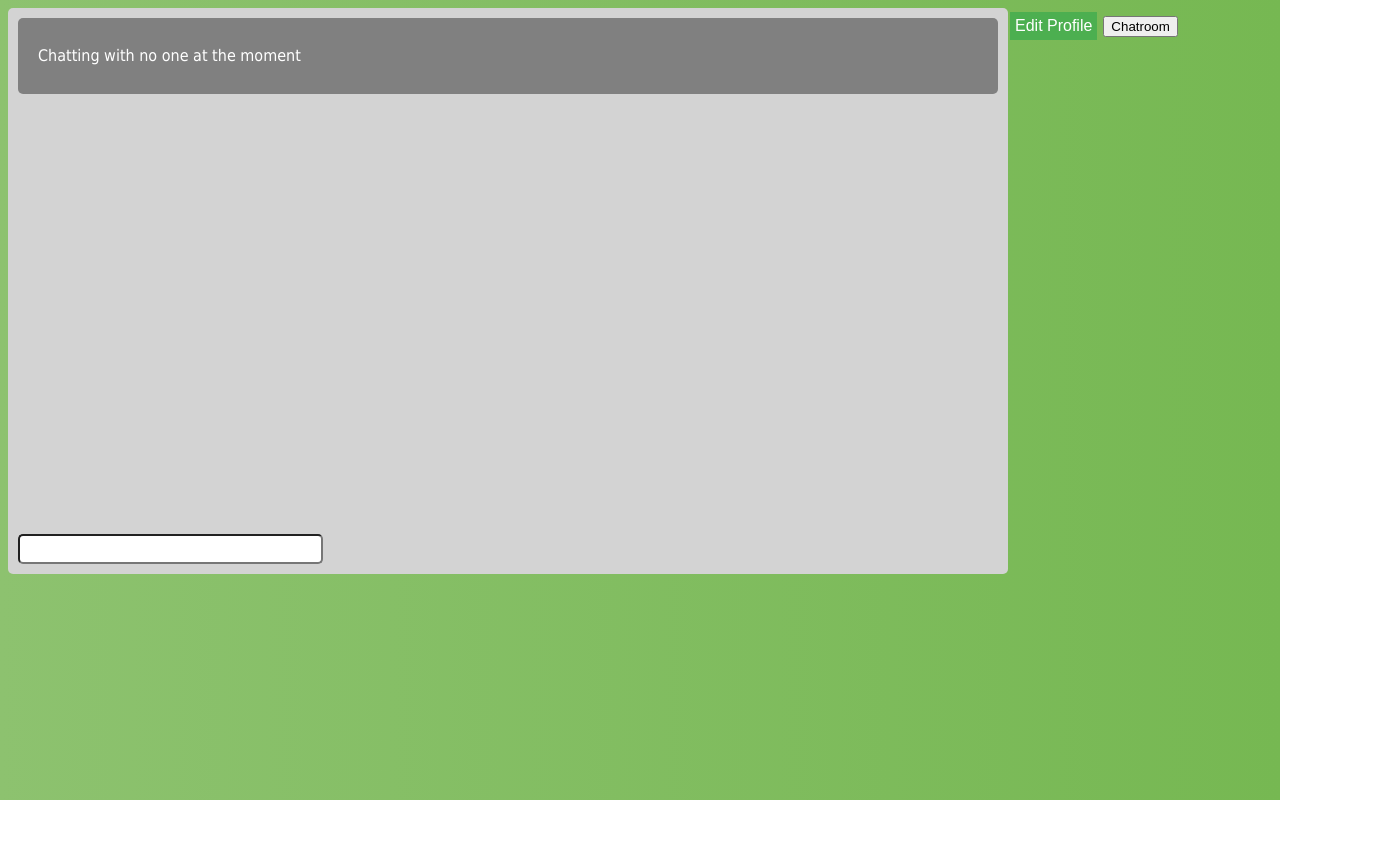
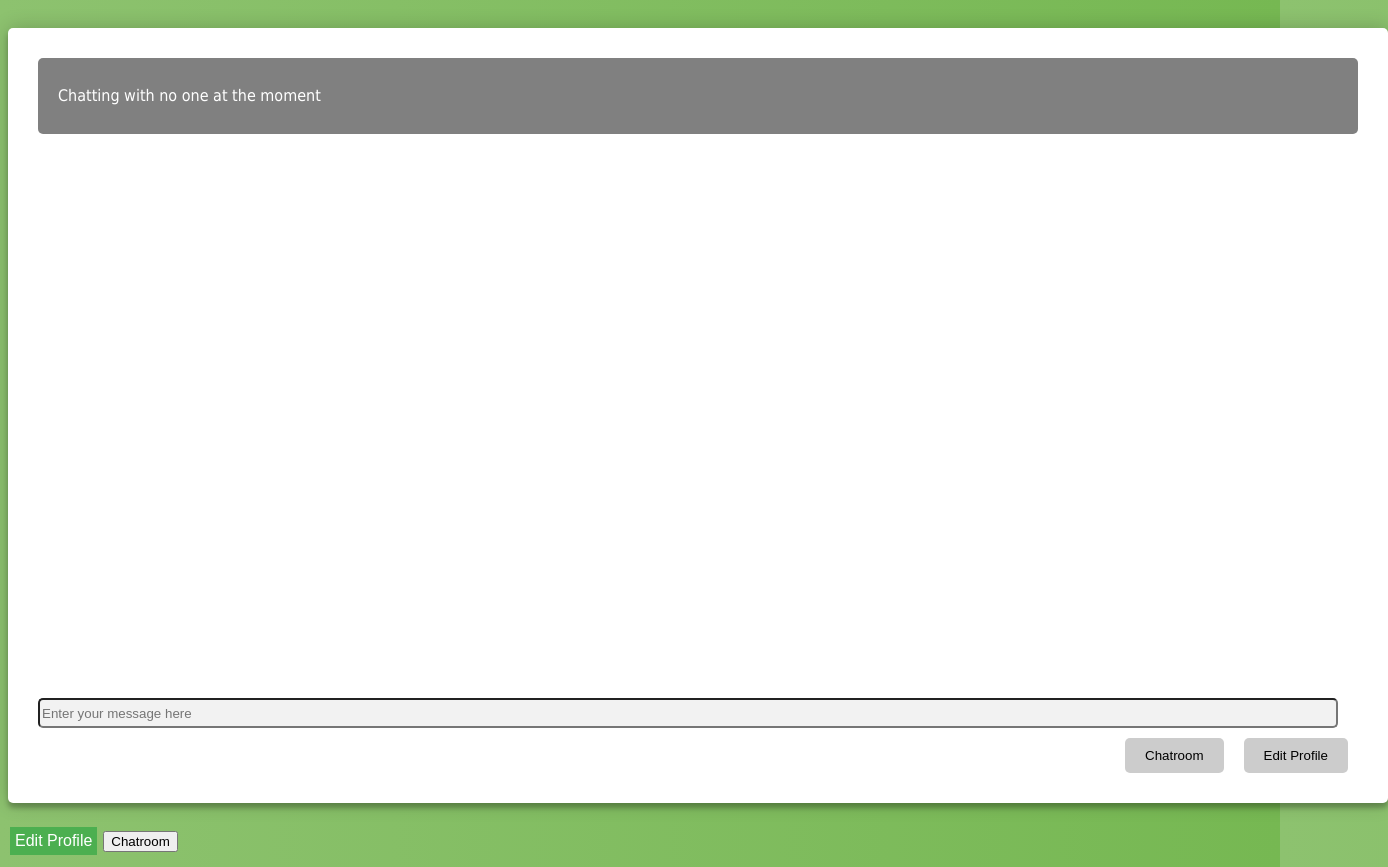
Before and after one commit to LumoHacks2016/lumohacks-app, a website: page public/chat.html in a window 1280 px wide. Shown: the whole page, 1388 px wide, since content can reach past the window. Before the commit the page ends 800 px from the top, so only its background shows below. Drawn offline with Linux system fonts and the light colour scheme.

Commit message:
Update chat.html

```diff
--- a/public/chat.html
+++ b/public/chat.html
@@ -1,23 +1,41 @@
 <html>
 <head>
-    <title>Chatter</title>
+    <title>Cinder</title>
+	<link rel="stylesheet" type="text/css" href="chat.css">
+
     <style>
+	@import url(https://fonts.googleapis.com/css?family=Roboto:300);
         #chat {
-            height: 500px;
+            height: 700px;
         }
         #contentWrap {
         }
+
         #chatWrap {
+			font-family: "Roboto", sans-serif
             float: left;
-            background-color: lightgray;
+            background-color: #FFFFFF;
             border-radius: 5px;
+			box-shadow: 0 0 20px 0 rgba(0, 0, 0, 0.2), 0 5px 5px 0 rgba(0, 0, 0, 0.24);
+			margin: 20px auto;
+			padding: 20px;
+
         }
+
         #chat {
             margin: 20px 20px 20px 20px;
-            overflow-y:scroll; height:400px; width: 960px;
+            overflow-y:scroll; height:500px; width: 1300px;
+
         }
+
+
+		#message {
+			background-color: f2f2f2;
+			width: 1300px;
+		}
         #send-message {
             margin: 10px 10px 10px 10px;
+
         }
         #users {
             float: left;
@@ -30,17 +48,10 @@
             color: white;
             border-radius: 5px;
         }
-        #sidebar{
-            background-color: lightgreen;
-            margin: 10px 10px 10px 10px;
-            padding: 10px 10px;
-            float: left;
-            height: 400px;
-            width: 200px;
-            border-radius: 5px;
-        }
+
         .padh{
             padding: 0px 10px;
+			font:"Roboto";
         }
         .padv{
             padding: 10px 0px;
@@ -64,37 +75,37 @@
         .alert {
             color: green;
         }
-        .button {
-            background-color: #4CAF50; /* Green */
-            border: none;
-            color: white;
-            padding: 5px 5px;
-            text-align: center;
-            text-decoration: none;
-            display: inline-block;
-            font-size: 16px;
-            margin: 4px 2px;
-            -webkit-transition-duration: 0.4s; /* Safari */
-            transition-duration: 0.4s;
-            cursor: pointer;
-        }
-        .button1:hover {
-            background-color: white;
-            color: black;
-            border: 2px solid #4CAF50;
-            border-radius: 5px;
-        }
-        .button1 {
-            background-color: #4CAF50;
-            color: white;
-            border: 2px solid #4CAF50;
-            border-radius: 5px;
-        }
-        .inputField{
-            height: 30px;
-            border-radius: 5px;
-        }
+
+		.nickWrap {
+
+		}
+
+		.but {
+		padding:10px 20px;
+		background:#ccc;
+		border:0 none;
+		cursor:pointer;
+		-webkit-border-radius: 5px;
+		border-radius: 5px;
+		margin: 10px;
+		float: right;
+		}
+
+		.but: hover{
+		background: #555;
+		color: white;
+		}
+
+		#nav {
+		list-style-type: none;
+		display: inline;
+		}
+
+
+
+
         body {
+	  float:left;
   background: #76b852; /* fallback for old browsers */
   background: -webkit-linear-gradient(right, #76b852, #8DC26F);
   background: -moz-linear-gradient(right, #76b852, #8DC26F);
@@ -109,19 +120,32 @@
 <body>
 <div id="page1Wrap">
     <div class="msg" id="chatWrap">
+
         <div id="userInfo">
             <div id="nickWrap">
             <p class ="padh">Chatting with no one at the moment</p>
             </div>
             <p class="msg" id="notices" class="padv padh"></p>
+
         </div>
+
         <div id="chat"></div>
         <form id="send-message">
-            <input size="35" class="inputField" id="message" autocomplete="off">
+		<ul id="nav">
+        <li class= "navbar"> <input size="35" class="inputField" id="message" placeholder="Enter your message here" autocomplete="off"> </li>
+
+
+		<li class= "navbar"> <button id="nextPage" class="but" >Edit Profile</button> </li>
+		<li class="navbar"> <button id="prevPage" class="but" >Chatroom</button>  </li>
+			</ul>
+
+			<div id="topnav">
+			</div>
+    </div>
         </form>
-    </div>
+
+
 </div>
-
 <div id="page2Wrap">
     <!--<h1>Profile Page</h1>
     <p id="username">Username: </p>
```
